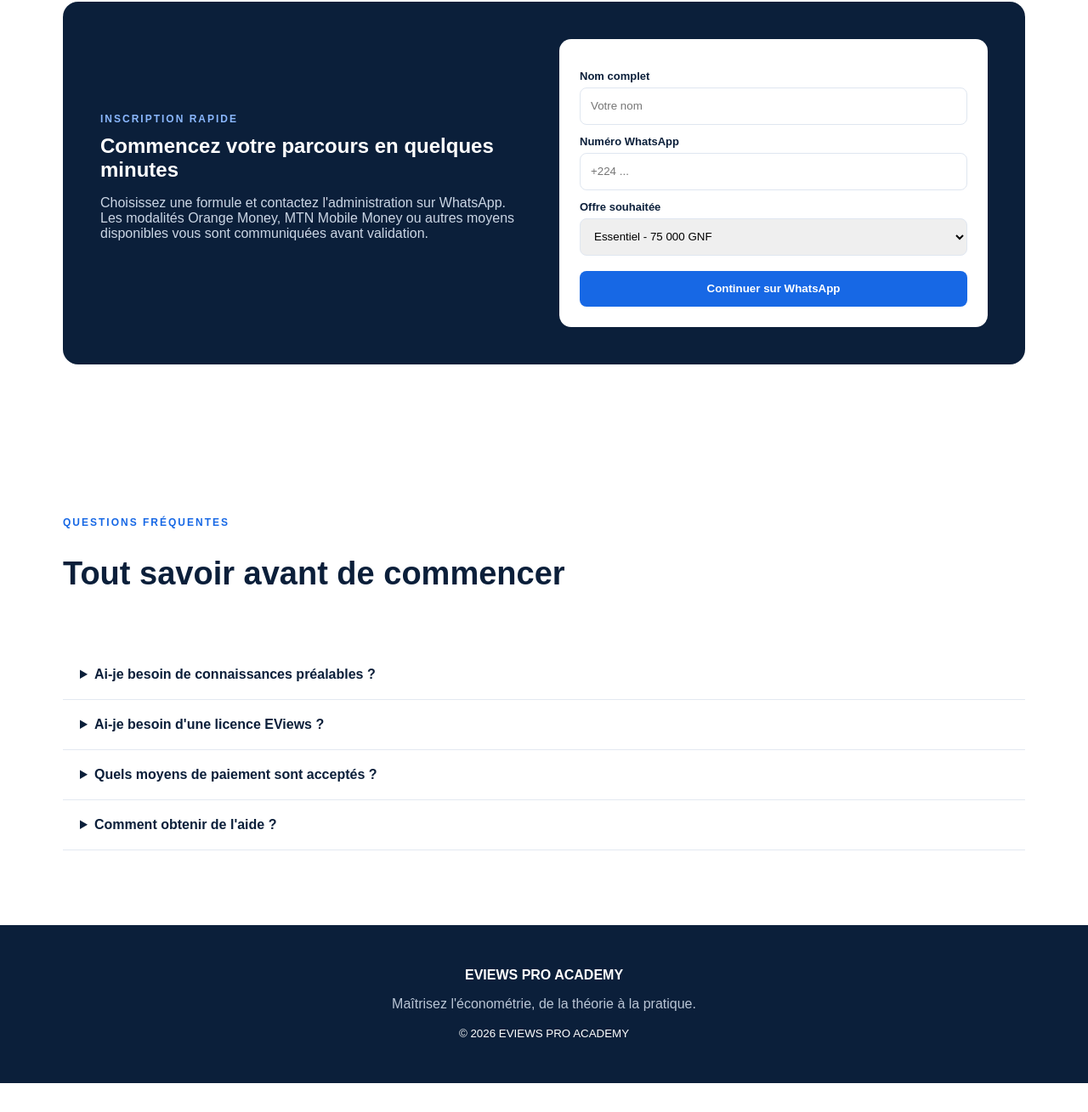
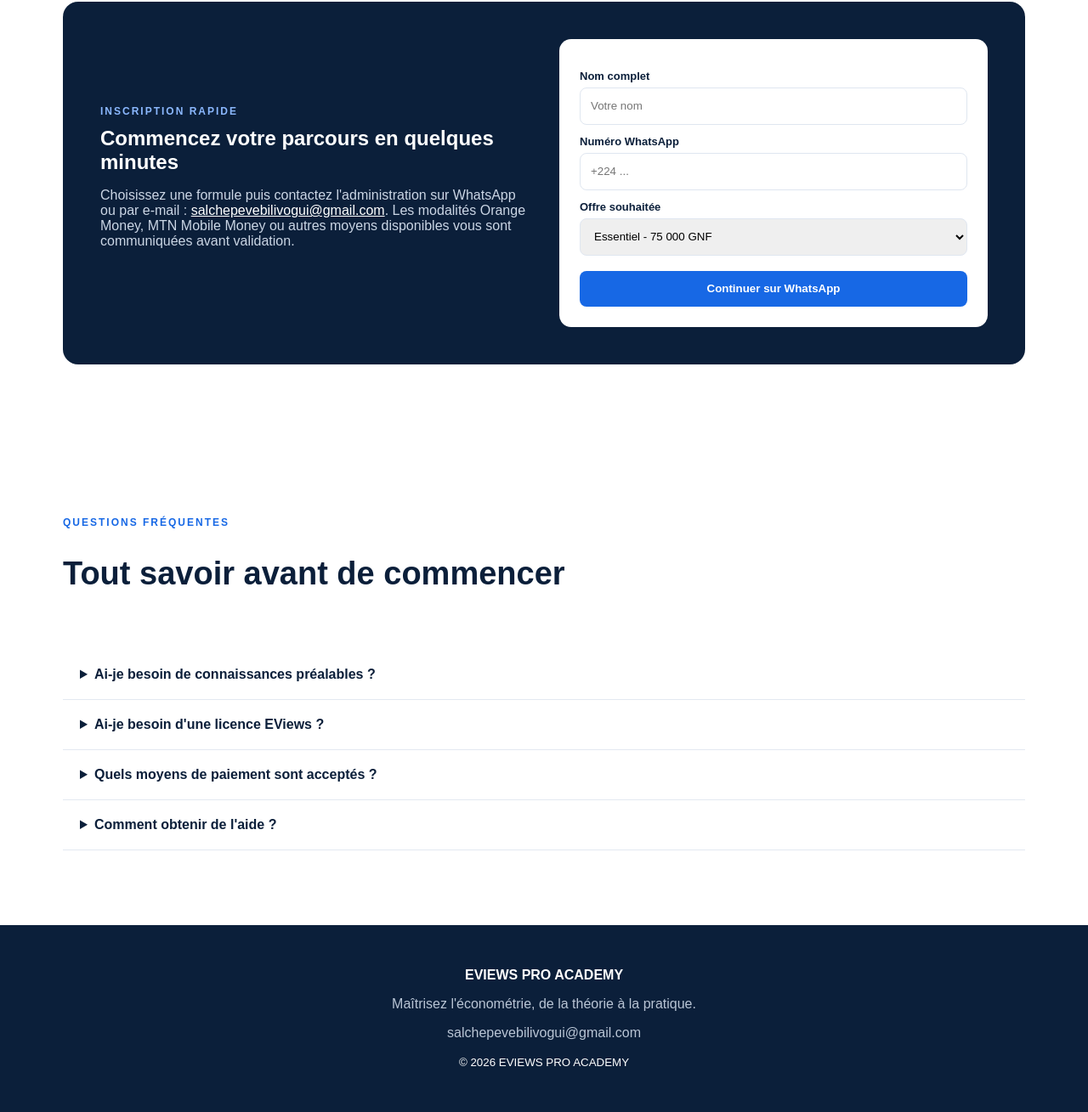
Before and after one commit to PEVE224/FORMATION-EVIEWS, a plain HTML site: page index.html in a window 1280 px wide. Shown: the part 3433-4742 px from the top of the page at 85% size. Before the commit the page ends 4708 px from the top, so only its background shows below. Drawn offline with Linux system fonts and the light colour scheme.

Commit message:
Update enrollment section and contact details

```diff
--- a/index.html
+++ b/index.html
@@ -66,11 +66,11 @@
 </div>
 </section>
 
-<section class="section" id="inscription"><div class="enrollment"><div class="enrollment-grid"><div><span class="eyebrow" style="color:#8bb8ff">Inscription rapide</span><h2>Commencez votre parcours en quelques minutes</h2><p>Choisissez une formule et contactez l'administration sur WhatsApp. Les modalit&#233;s Orange Money, MTN Mobile Money ou autres moyens disponibles vous sont communiqu&#233;es avant validation.</p></div><form class="enrollment-form" id="signup-form"><label for="name">Nom complet</label><input id="name" name="name" required placeholder="Votre nom"><label for="phone">Num&#233;ro WhatsApp</label><input id="phone" name="phone" required placeholder="+224 ..."><label for="offer">Offre souhait&#233;e</label><select id="offer" name="offer"><option>Essentiel - 75 000 GNF</option><option>Professionnel - 150 000 GNF</option><option>Premium - 250 000 GNF</option></select><button class="button button-primary" type="submit">Continuer sur WhatsApp</button></form></div></div></section>
+<section class="section" id="inscription"><div class="enrollment"><div class="enrollment-grid"><div><span class="eyebrow" style="color:#8bb8ff">Inscription rapide</span><h2>Commencez votre parcours en quelques minutes</h2><p>Choisissez une formule puis contactez l'administration sur WhatsApp ou par e-mail : <a href="mailto:salchepevebilivogui@gmail.com" style="color:white;text-decoration:underline">salchepevebilivogui@gmail.com</a>. Les modalit&#233;s Orange Money, MTN Mobile Money ou autres moyens disponibles vous sont communiqu&#233;es avant validation.</p></div><form class="enrollment-form" id="signup-form"><label for="name">Nom complet</label><input id="name" name="name" required placeholder="Votre nom"><label for="phone">Num&#233;ro WhatsApp</label><input id="phone" name="phone" required placeholder="+224 ..."><label for="offer">Offre souhait&#233;e</label><select id="offer" name="offer"><option>Essentiel - 75 000 GNF</option><option>Professionnel - 150 000 GNF</option><option>Premium - 250 000 GNF</option></select><button class="button button-primary" type="submit">Continuer sur WhatsApp</button></form></div></div></section>
 
-<section class="section faq" id="faq"><div class="section-heading"><div><span class="eyebrow">Questions fr&#233;quentes</span><h2>Tout savoir avant de commencer</h2></div></div><details><summary>Ai-je besoin de connaissances pr&#233;alables ?</summary><p>Non. Le parcours commence avec les fondamentaux puis progresse vers les mod&#232;les avanc&#233;s.</p></details><details><summary>Ai-je besoin d'une licence EViews ?</summary><p>Une version officielle ou une licence d'&#233;valuation compatible peut &#234;tre utilis&#233;e pour les exercices.</p></details><details><summary>Quels moyens de paiement sont accept&#233;s ?</summary><p>Contactez l'administration sur WhatsApp pour conna&#238;tre les moyens disponibles. Aucun paiement n'est collect&#233; sur cette page.</p></details><details><summary>Comment obtenir de l'aide ?</summary><p>Vous pouvez &#233;crire directement au +224 611 016 900 sur WhatsApp.</p></details></section>
+<section class="section faq" id="faq"><div class="section-heading"><div><span class="eyebrow">Questions fr&#233;quentes</span><h2>Tout savoir avant de commencer</h2></div></div><details><summary>Ai-je besoin de connaissances pr&#233;alables ?</summary><p>Non. Le parcours commence avec les fondamentaux puis progresse vers les mod&#232;les avanc&#233;s.</p></details><details><summary>Ai-je besoin d'une licence EViews ?</summary><p>Une version officielle ou une licence d'&#233;valuation compatible peut &#234;tre utilis&#233;e pour les exercices.</p></details><details><summary>Quels moyens de paiement sont accept&#233;s ?</summary><p>Contactez l'administration sur WhatsApp pour conna&#238;tre les moyens disponibles. Aucun paiement n'est collect&#233; sur cette page.</p></details><details><summary>Comment obtenir de l'aide ?</summary><p>Vous pouvez &#233;crire au <a href="mailto:salchepevebilivogui@gmail.com" style="color:var(--blue)">salchepevebilivogui@gmail.com</a> ou contacter le +224 611 016 900 sur WhatsApp.</p></details></section>
 
-<footer><strong>EVIEWS PRO ACADEMY</strong><p>Ma&#238;trisez l'&#233;conom&#233;trie, de la th&#233;orie &#224; la pratique.</p><small>&#169; 2026 EVIEWS PRO ACADEMY</small></footer>
+<footer><strong>EVIEWS PRO ACADEMY</strong><p>Ma&#238;trisez l'&#233;conom&#233;trie, de la th&#233;orie &#224; la pratique.</p><p><a href="mailto:salchepevebilivogui@gmail.com">salchepevebilivogui@gmail.com</a></p><small>&#169; 2026 EVIEWS PRO ACADEMY</small></footer>
 <a class="whatsapp-float" href="https://wa.me/224611016900" target="_blank" rel="noopener" aria-label="Contacter sur WhatsApp">WhatsApp</a>
 </main>
 <script>
```
